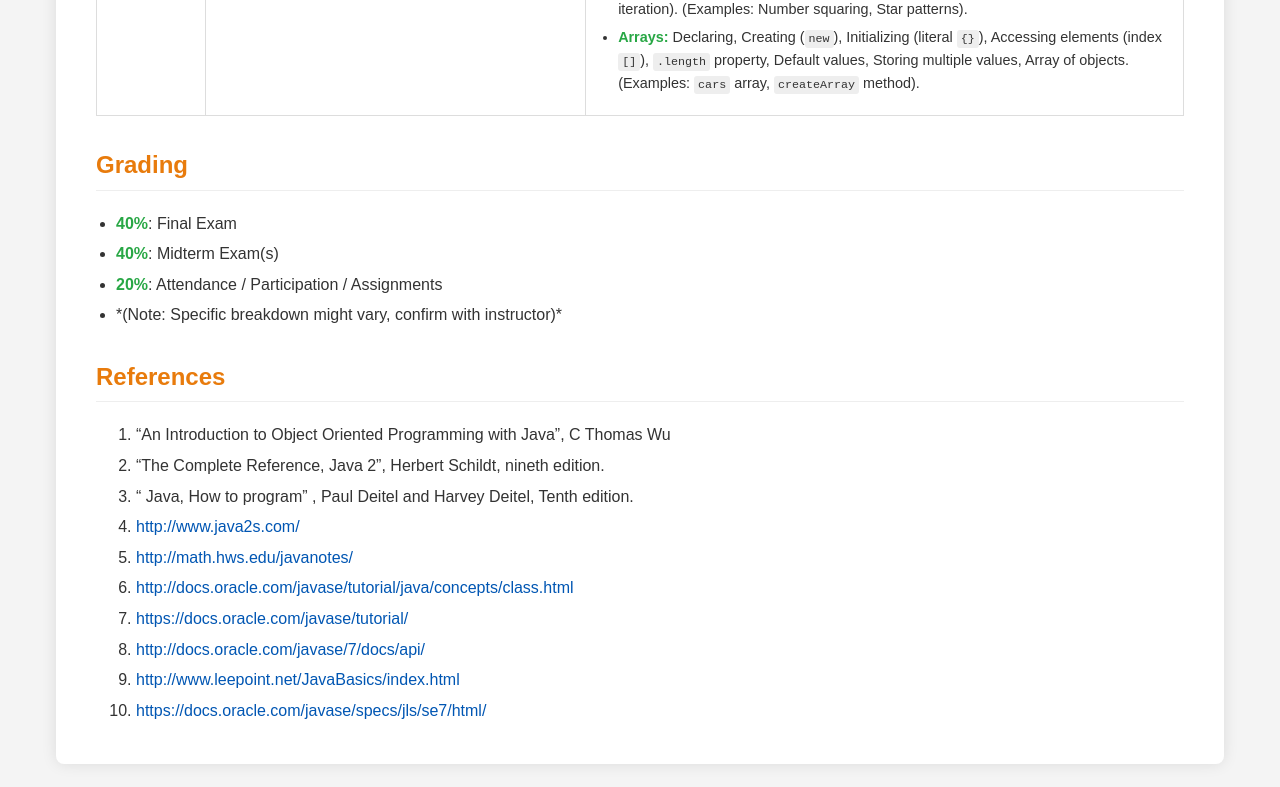
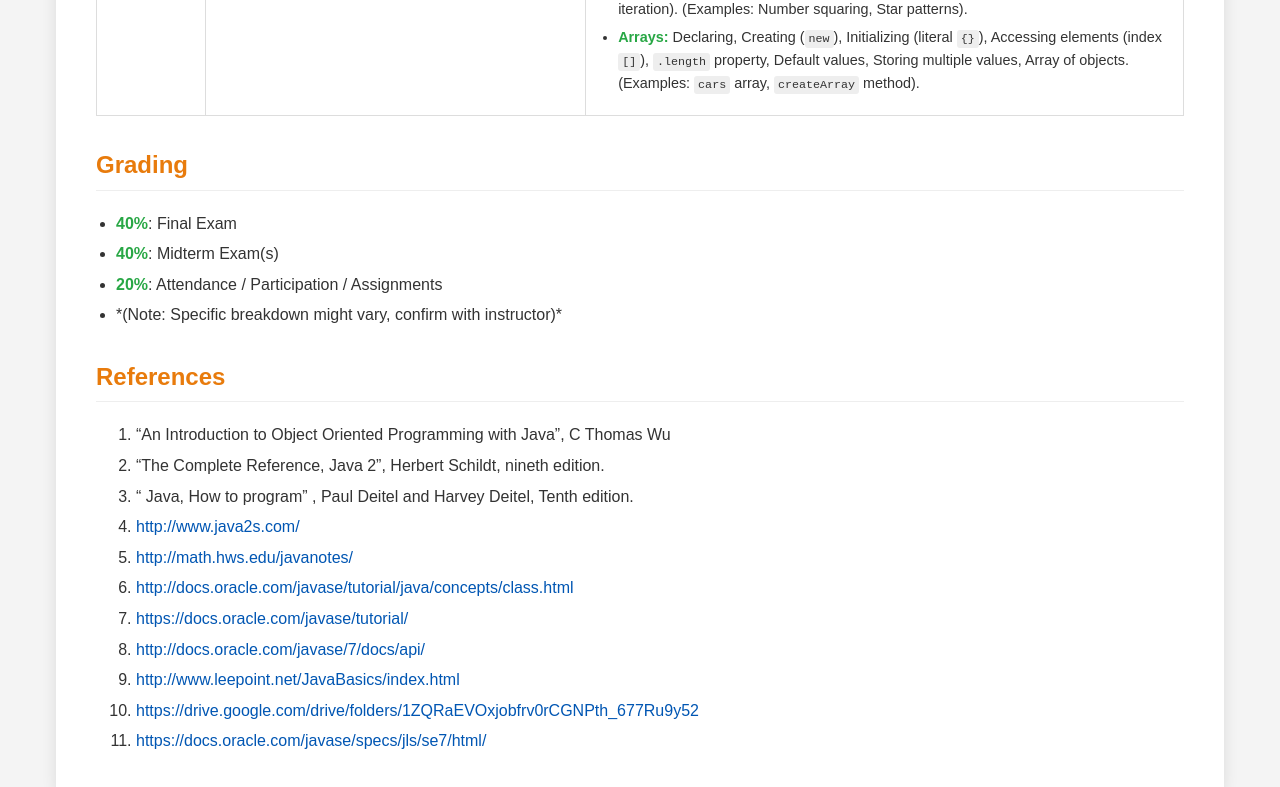
Before and after one commit to astral-fate/SE109-Programming-in-the-Large-2025, a plain HTML site: page index.html in a window 1280 px wide. Shown: the part 2020-2807 px from the top of the page. Drawn offline with Linux system fonts and the light colour scheme.

Commit message:
Update index.html

```diff
--- a/index.html
+++ b/index.html
@@ -254,7 +254,9 @@
             <li><a href="https://docs.oracle.com/javase/tutorial/" target="_blank" rel="noopener noreferrer">https://docs.oracle.com/javase/tutorial/</a></li>
             <li><a href="http://docs.oracle.com/javase/7/docs/api/" target="_blank" rel="noopener noreferrer">http://docs.oracle.com/javase/7/docs/api/</a></li>
             <li><a href="http://www.leepoint.net/JavaBasics/index.html" target="_blank" rel="noopener noreferrer">http://www.leepoint.net/JavaBasics/index.html</a></li>
+              <li><a href="https://drive.google.com/drive/folders/1ZQRaEVOxjobfrv0rCGNPth_677Ru9y52" target="_blank" rel="noopener noreferrer">https://drive.google.com/drive/folders/1ZQRaEVOxjobfrv0rCGNPth_677Ru9y52</a></li>
             <li><a href="https://docs.oracle.com/javase/specs/jls/se7/html/" target="_blank" rel="noopener noreferrer">https://docs.oracle.com/javase/specs/jls/se7/html/</a></li>
+
         </ol>
 
     </div>
```
